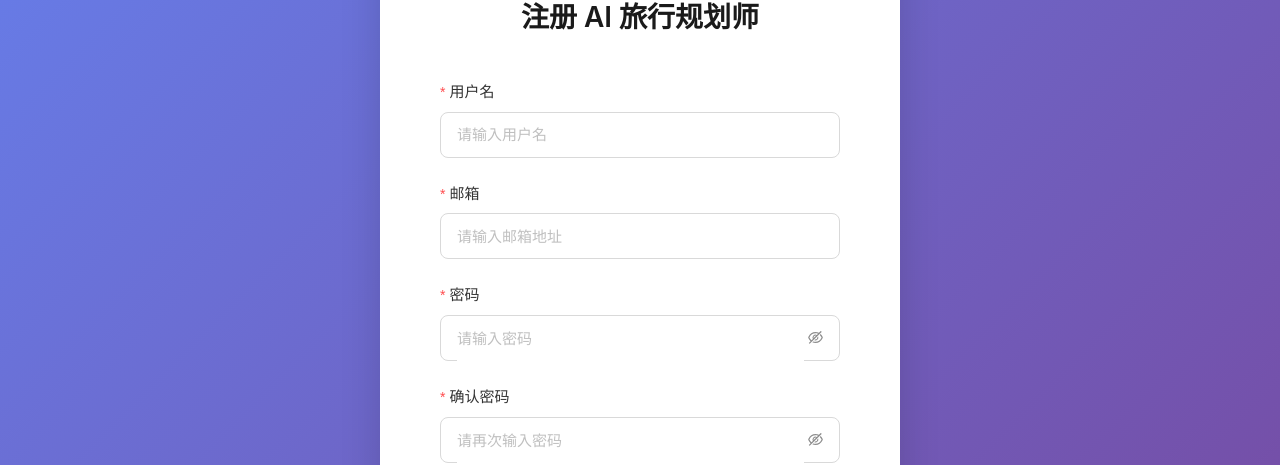
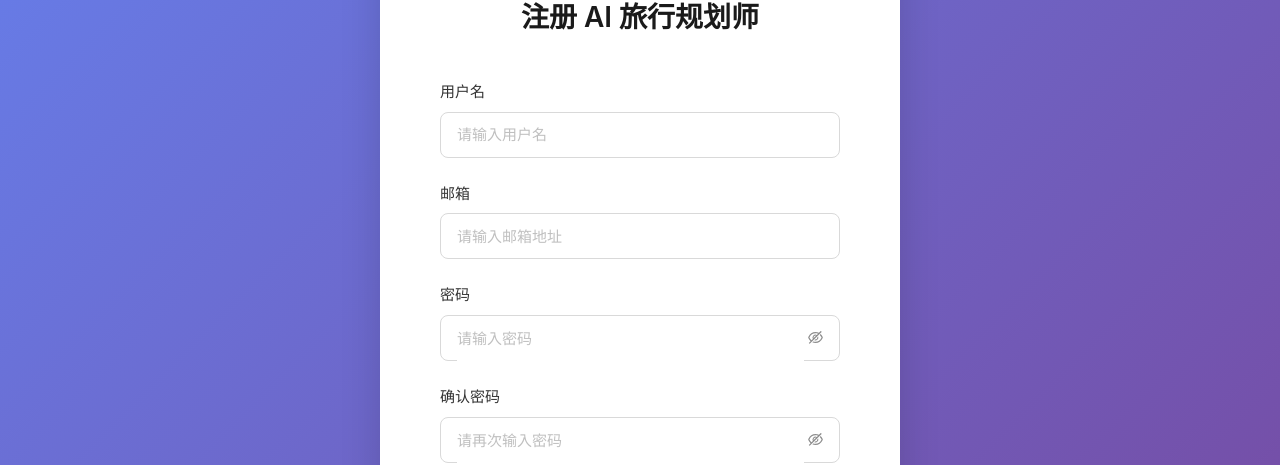
Before and after one commit to RashawnXue/AI-Travel-Planner, a Vue app: page /register in a window 1280 px wide. Shown: the part 145-610 px from the top of the page. Built offline with nearby package versions, Linux system fonts and the light colour scheme; no server answers; the HTML template or start-up script is replaced by a standard one.

Commit message:
fix(auth): 真正修复重复验证提示问题
- 移除 required 规则，避免与自定义验证器重复
- 自定义验证器已包含空值检查，无需 required
- 确保每个字段只有一个验证规则
- 彻底解决错误提示显示两次的问题

```diff
--- a/src/views/auth/RegisterView.vue
+++ b/src/views/auth/RegisterView.vue
@@ -14,10 +14,7 @@
         <a-form-item
           label="用户名"
           name="username"
-          :rules="[
-            { required: true, message: '请输入用户名' },
-            { validator: validateUsernameRule }
-          ]"
+          :rules="[{ validator: validateUsernameRule }]"
         >
           <a-input
             v-model:value="formState.username"
@@ -30,10 +27,7 @@
         <a-form-item
           label="邮箱"
           name="email"
-          :rules="[
-            { required: true, message: '请输入邮箱地址' },
-            { validator: validateEmailRule }
-          ]"
+          :rules="[{ validator: validateEmailRule }]"
         >
           <a-input
             v-model:value="formState.email"
@@ -47,10 +41,7 @@
         <a-form-item
           label="密码"
           name="password"
-          :rules="[
-            { required: true, message: '请输入密码' },
-            { validator: validatePasswordRule }
-          ]"
+          :rules="[{ validator: validatePasswordRule }]"
         >
           <a-input-password
             v-model:value="formState.password"
@@ -63,10 +54,7 @@
         <a-form-item
           label="确认密码"
           name="confirmPassword"
-          :rules="[
-            { required: true, message: '请再次输入密码' },
-            { validator: validateConfirmPasswordRule }
-          ]"
+          :rules="[{ validator: validateConfirmPasswordRule }]"
         >
           <a-input-password
             v-model:value="formState.confirmPassword"
```
